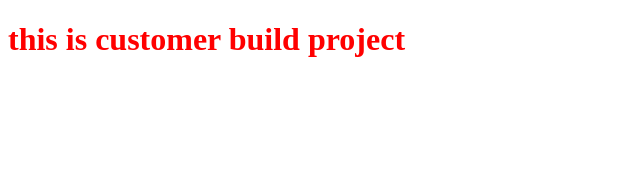
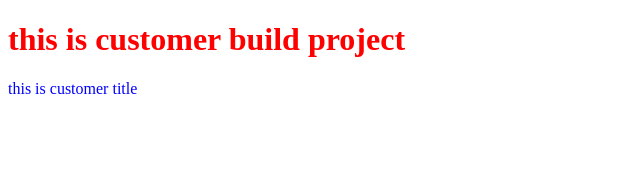
Before and after one commit to xiangxinji/vcli, a Vue app: page / in a window 1280 px wide. Shown: the top 170 px of the page, without its empty margins (0-640 px from the left). Built offline with nearby package versions, Linux system fonts and the light colour scheme.

Commit message:
增加了sass 支持

```diff
--- a/package.json
+++ b/package.json
@@ -16,6 +16,8 @@
     "css-loader": "^3.5.2",
     "html-webpack-plugin": "^4.2.0",
     "mini-css-extract-plugin": "^0.9.0",
+    "node-sass": "^4.13.1",
+    "sass-loader": "^8.0.2",
     "style-loader": "^1.1.4",
     "vue-loader": "^15.9.1",
     "vue-template-compiler": "^2.6.11",
--- a/src/App.vue
+++ b/src/App.vue
@@ -3,6 +3,11 @@
       <h1>
           this is customer build project
       </h1>
+      <div class="title">
+          <span>
+              this is customer title
+          </span>
+      </div>
   </div>
 </template>
 
@@ -12,8 +17,13 @@ export default {
 }
 </script>
 
-<style>
+<style lang="scss">
 h1{
     color : red ;
 }
+.title {
+    span{
+        color : blue ;
+    }
+}
 </style>
```
Also changed, not shown: 4 other files (tests, documents, lock files or other folders).
